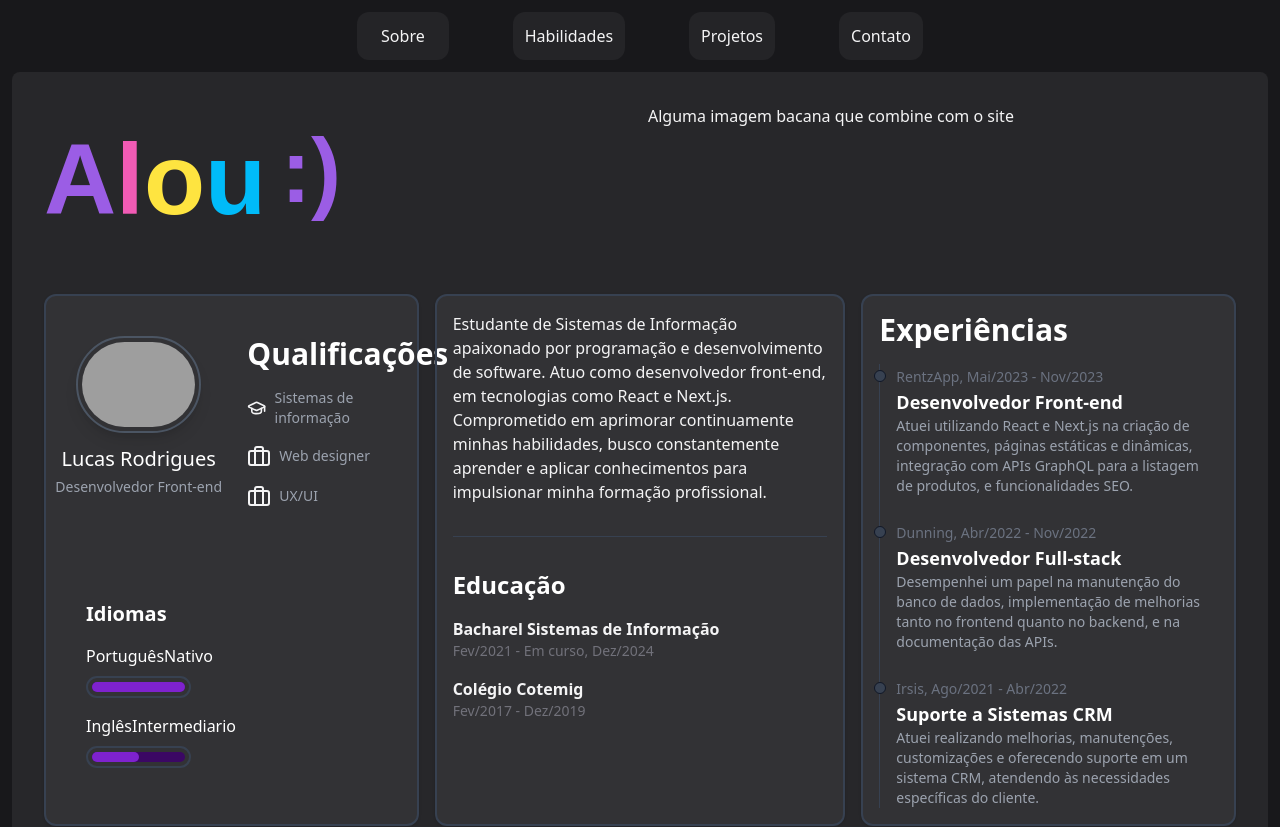
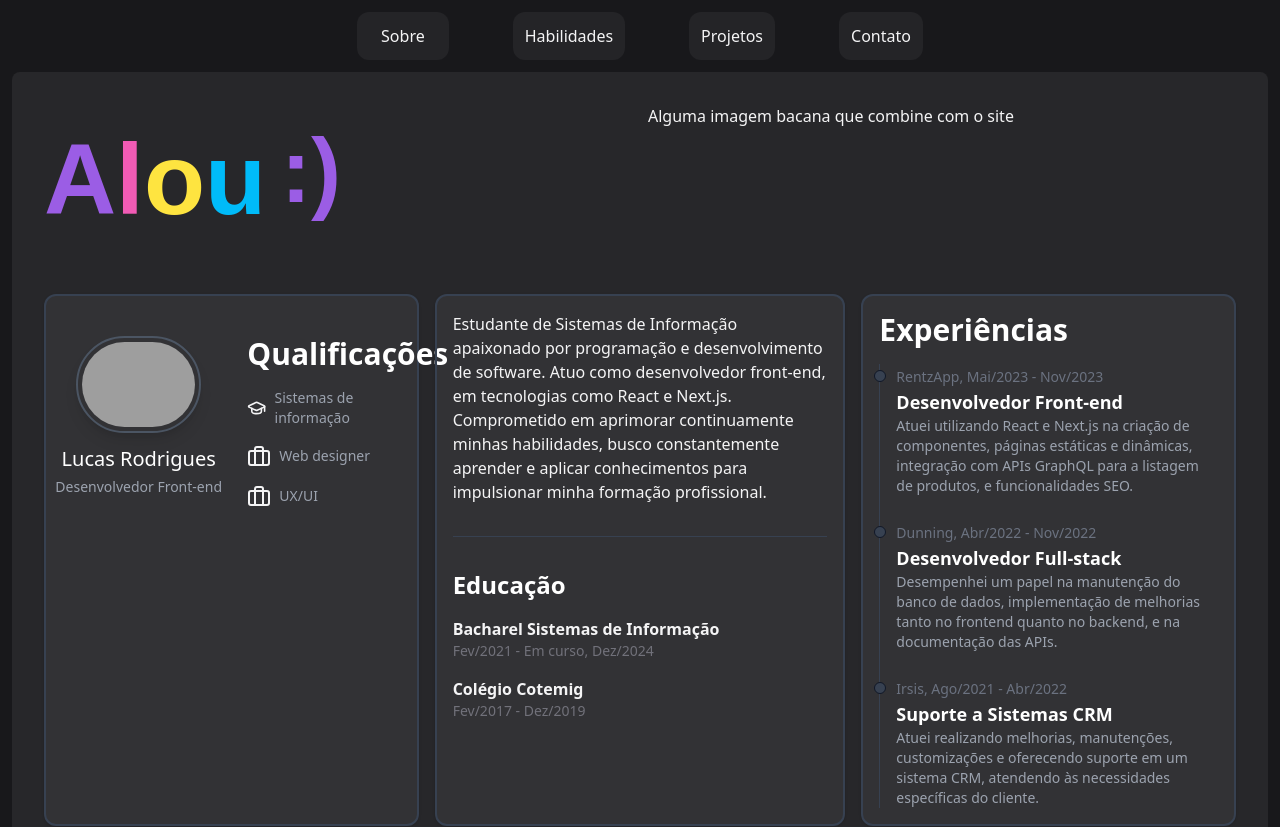
Before and after one commit to rodrigueslucas062/portfolio, a Next.js app: page / in a window 1280 px wide. Shown: the top 827 px of the page. Built offline with nearby package versions, Linux system fonts and the light colour scheme; grey boxes are pictures that could not be loaded.

Commit message:
✨ Redesign of content in the "about" area

```diff
--- a/src/components/sobre/Sobre.jsx
+++ b/src/components/sobre/Sobre.jsx
@@ -25,31 +25,6 @@ const Sobre = () => {
                         <div className="flex gap-2 items-center">
                             <Briefcase />
                             <span className="text-sm text-gray-400">UX/UI</span>
-                        </div>
-                    </div>
-                    <div className="px-10 space-y-4 w-full">
-                        <h1 className="mb-4 text-xl font-bold text-white">Idiomas</h1>
-                        <div>
-                            <div className="flex justify-between mb-2">
-                                <span className="text-base font-medium text-white">Português</span>
-                                <span className="text-base font-medium text-white">Nativo</span>
-                            </div>
-                            <div className="flex flex-col border-2 border-gray-700 group-hover:border-gray-500 rounded-full justify-between mb-1 p-1">
-                                <div className="w-full rounded-full h-2.5 bg-purple-950">
-                                    <div className="bg-purple-700 h-2.5 rounded-full w-full"></div>
-                                </div>
-                            </div>
-                        </div>
-                        <div>
-                            <div className="flex justify-between mb-2">
-                                <span className="text-base font-medium text-white">Inglês</span>
-                                <span className="text-base font-medium text-white">Intermediario</span>
-                            </div>
-                            <div className="flex flex-col border-2 border-gray-700 group-hover:border-gray-500 rounded-full justify-between mb-1 p-1">
-                                <div className="w-full rounded-full h-2.5 bg-purple-950">
-                                    <div className="bg-purple-700 h-2.5 rounded-full w-1/2"></div>
-                                </div>
-                            </div>
                         </div>
                     </div>
                 </div>
```
